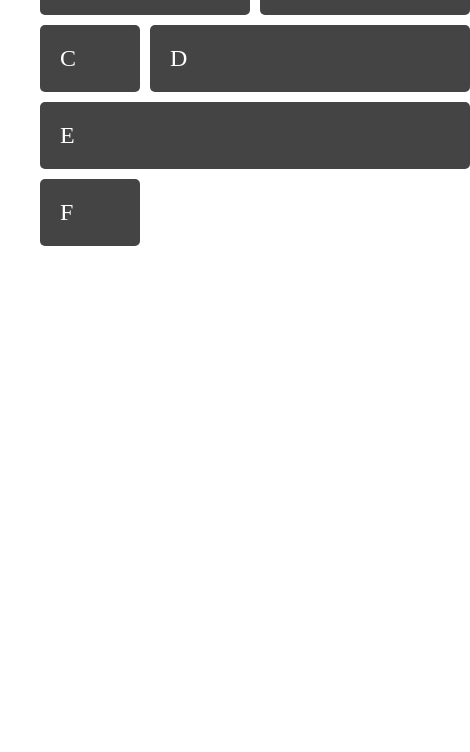
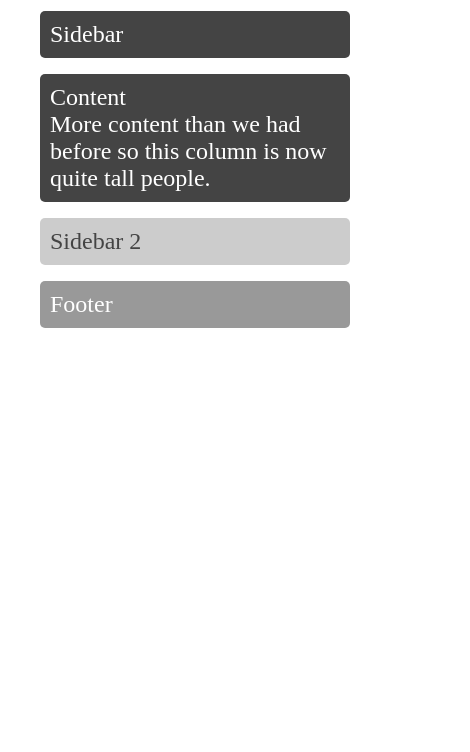
Before and after one commit to cmburch/cssGrid_wb, a plain HTML site: page index.html in a window 390 px wide. Shown: the part 92-844 px from the top of the page, 470 px wide, since content can reach past the window. Drawn offline with Linux system fonts and the light colour scheme.

Commit message:
created 3 column layout with responsive grid

```diff
--- a/index.html
+++ b/index.html
@@ -8,13 +8,21 @@
     <link rel="stylesheet" href="style.css">
 </head>
 <body>
-<div class="wrapper">
+<!-- <div class="wrapper">
     <div class="box a">A</div>
     <div class="box b">B</div>
     <div class="box c">C</div>
     <div class="box d">D</div>
     <div class="box e">E</div>
     <div class="box f">F</div>
+</div> -->
+<div class="wrapper">
+  <div class="box header">Header</div>
+  <div class="box sidebar">Sidebar</div>
+  <div class="box sidebar2">Sidebar 2</div>
+  <div class="box content">Content
+    <br /> More content than we had before so this column is now quite tall people.</div>
+  <div class="box footer">Footer</div>
 </div>
 </body>
 </html>
--- a/style.css
+++ b/style.css
@@ -10,7 +10,7 @@ body {
         background-color: #fff;
         color: #444;
     } */
-
+/*
     .wrapper {
         display: grid;
     grid-gap: 10px;
@@ -49,4 +49,82 @@ body {
     .e {
         grid-column: col / span 4;
         grid-row: row 3;
-    }
+    } */
+
+.sidebar {
+		grid-area: sidebar;
+	}
+
+	.sidebar2 {
+		grid-area: sidebar2;
+	}
+
+	.content {
+		grid-area: content;
+	}
+
+	.header {
+		grid-area: header;
+	}
+
+	.footer {
+		grid-area: footer;
+	}
+
+	.wrapper {
+		background-color: #fff;
+		color: #444;
+	}
+
+  .wrapper {
+    display: grid;
+    grid-gap: 1em;
+    grid-template-areas:
+     "header"
+     "sidebar"
+     "content"
+     "sidebar2"
+     "footer"
+  }
+
+	@media only screen and (min-width: 500px)  {
+	.wrapper {
+
+		grid-template-columns: 20% auto;
+		grid-template-areas:
+    "header   header"
+		"sidebar  content"
+		"sidebar2 sidebar2"
+		"footer   footer";
+	}
+	}
+
+	@media only screen and (min-width: 600px)   {
+		.wrapper {
+      grid-gap: 20px;
+			grid-template-columns: 120px auto 120px;
+			grid-template-areas:
+      "header  header  header"
+			"sidebar content sidebar2"
+			"footer  footer  footer";
+			max-width: 600px;
+		}
+	}
+
+.box {
+  background-color: #444;
+  color: #fff;
+  border-radius: 5px;
+  padding: 10px;
+  font-size: 150%;
+}
+
+.header,
+.footer {
+  background-color: #999;
+}
+
+.sidebar2 {
+  background-color: #ccc;
+  color: #444;
+}
```
